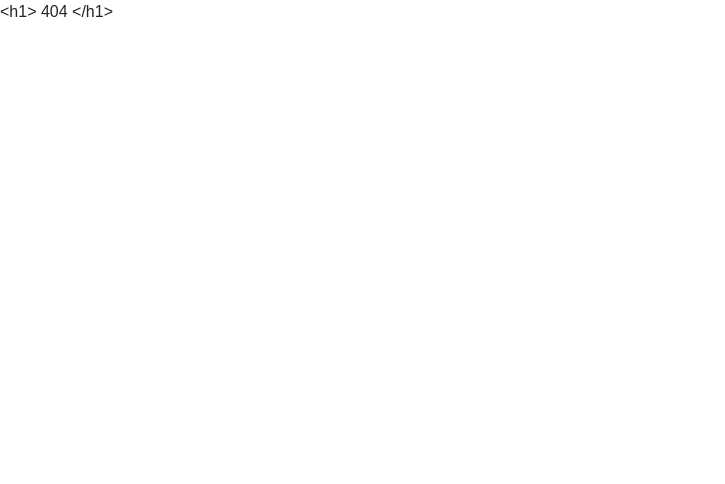
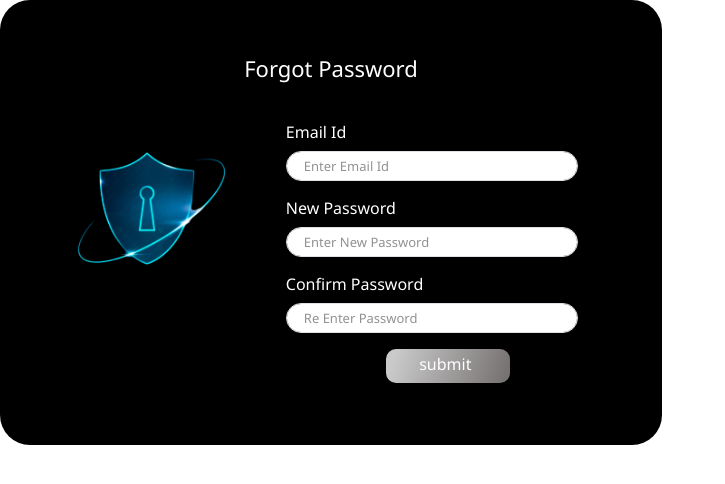
Before and after one commit to soumyasics/stock-it, a React (Vite) app in the folder client/: page /stock_it/forgotpassword in a window 1280 px wide. Before the commit this address had no page. Shown: the top 484 px of the page, without its empty margins (0-725 px from the left). Built offline with nearby package versions, Linux system fonts and the light colour scheme; the HTML template or start-up script is replaced by a standard one.

Commit message:
forgotpassword

```diff
--- a/client/src/App.jsx
+++ b/client/src/App.jsx
@@ -32,6 +32,9 @@ import { CompanyHome } from "./components/company/companyHome/companyHome";
 import NewAdminsidebar from "./components/AdminNewSidebar/newAdminsidebar";
 import { ViewCompanyDetails } from "./components/user/viewCompaniesDetails/viewCompaniesDetails";
 import CompanySidebar from "./components/company/companySidebar/companySidebar";
+import IpoForm from "./components/company/Ipoform/ipoForm";
+import Forgotpassword from "./components/common/forgetPassword/forgotpassword";
+
 
 function App() {
   return (
@@ -111,6 +114,9 @@ function App() {
           <Route path="/adminNavbar" element={<AdminNavbar />} />
           <Route path="/requestpage/:id" element={<RequestPage />} />
 
+          <Route path="/ipoform" element={<IpoForm/>}/>
+          <Route path="/forgotpassword" element={<Forgotpassword/>}/>
+
           <Route path="/*" element={"<h1> 404 </h1>"} />
         </Routes>
       </BrowserRouter>
--- /dev/null
+++ b/client/src/components/common/forgetPassword/forgotpassword.css
@@ -0,0 +1,78 @@
+@import url('https://fonts.googleapis.com/css2?family=Noto+Sans:ital,wght@0,100..900;1,100..900&display=swap');
+
+.forgotpassword-box {
+    width: 662px;
+    height: 445px;
+    background-color: black;
+    border-radius: 30px;
+    padding-top: 1%;
+}
+
+.forgotpassword-heading {
+    color: #FFF;
+    font-family: 'Noto Sans', sans-serif;
+    font-style: normal;
+    font-weight: 400;
+    font-size: 25px;
+    line-height: normal;
+    text-align: center;
+    margin-top: 40px;
+}
+
+.forgotpassword-logo img {
+    width: 194px;
+    height: 187px;
+    flex-shrink: 0;
+    margin-left: 50px;
+}
+
+.forgotpassword-inputs {
+    width: 300px;
+    height: 300px;
+    margin-top: 30px;
+    color: #FFF;
+}
+
+.forgotpassword-inner input {
+    width: 292px;
+    height: 30px;
+    flex-shrink: 0;
+    border-radius: 15px;
+}
+
+.forgotpassword-inner label {
+    color: #FFF;
+    font-family: "Noto Sans";
+    font-size: 16px;
+    font-style: normal;
+    font-weight: 400;
+    line-height: normal;
+}
+
+.forgotpassword-inner ::placeholder {
+    padding-left: 5px;
+    color: #929292;
+    font-family: "Noto Sans";
+    font-size: 13px;
+    font-style: normal;
+    font-weight: 400;
+    line-height: normal;
+}
+
+.login-button {
+    margin-left: 100px;
+    margin-top: 10px;
+    border-radius: 10px;
+    color: #FFF;
+    font-family: "noto sans";
+    display: flex;
+    width: 124px;
+    height: 34px;
+    padding: 6px 20px 10px 15px;
+    justify-content: center;
+    align-items: center;
+    gap: 10px;
+    flex-shrink: 0;
+    border: none;
+    background: linear-gradient(109deg, #CACACA 7.86%, #787373 94.87%);
+}
--- /dev/null
+++ b/client/src/components/common/forgetPassword/forgotpassword.jsx
@@ -0,0 +1,65 @@
+import React from 'react'
+import './forgotpassword.css'
+import img1 from '../../../assets/images/shieldLogo.png'
+import CommonNavbar from '../commonNavbar'
+import { Footer2 } from '../footer2/footer2'
+
+function Forgotpassword() {
+    return (
+        <div>
+
+            <div className='forgotpassword'>
+                <div className="forgotpassword-box">
+                    <h3 className="resetpassword-heading">Forgot Password</h3>
+                    <div class="row">
+                        <div class="col-5 forgotpassword-logo">
+                            <img src={img1} alt="loginPage logo" className="img-fluid my-4" />
+                        </div>
+                        <form class="col-7 forgotpassword-inputs">
+                            <div class="mb-3 forgotpassword-inner">
+                                <label for="exampleFormControlInput1" class="form-label">
+                                    Email Id
+                                </label>
+                                <input
+                                    type="text"
+                                    class="form-control"
+                                    id="exampleFormControlInput1"
+                                    placeholder="Enter Email Id"
+                                />
+                            </div>
+                            <div class="mb-3 forgotpassword-inner">
+                                <label for="exampleFormControlInput1" class="form-label">
+                                   New Password
+                                </label>
+                                <input
+                                    type="password"
+                                    class="form-control"
+                                    id="exampleFormControlInput1"
+                                    placeholder="Enter New Password"
+                                />
+                            </div>
+                            <div class="mb-3 forgotpassword-inner">
+                                <label for="exampleFormControlInput1" class="form-label">
+                                   Confirm Password
+                                </label>
+                                <input
+                                    type="password"
+                                    class="form-control"
+                                    id="exampleFormControlInput1"
+                                    placeholder="Re Enter Password"
+                                />
+                            </div>
+
+                            <button class="login-button" type="submit">
+                                submit
+                            </button>
+                        </form>
+                    </div>
+                </div>
+            </div>
+
+        </div>
+    )
+}
+
+export default Forgotpassword
--- /dev/null
+++ b/client/src/components/company/Ipoform/ipoForm.css
@@ -0,0 +1,78 @@
+@import url('https://fonts.googleapis.com/css2?family=Noto+Sans:ital,wght@0,100..900;1,100..900&display=swap');
+
+.companystock {
+    width: 662px;
+    height: 445px;
+    flex-shrink: 0;
+    background-color: black;
+    border-radius: 40px;
+    margin: auto;
+    padding-top: 40px;
+}
+
+.companystock-head {
+    width: 662px;
+    height: 60px;
+    text-align: center;
+}
+
+.companystock-head h3 {
+    color: #FFF;
+    font-family: "Noto Sans";
+    font-size: 25px;
+    font-style: normal;
+    font-weight: 400;
+    line-height: normal;
+}
+
+.companystock-inputs {
+    color: #FFF;
+    font-family: "Noto Sans";
+    font-size: 16px;
+    font-style: normal;
+    font-weight: 400;
+    line-height: normal;
+    width: 300px;
+    height: 300px;
+    margin-left: 27%;
+    padding-top: 5%;
+}
+
+.companystock-star {
+    color: #EF0000;
+}
+
+.companystock-inputs input {
+    width: 100%;
+    height: 30px;
+    border-radius: 15px;
+    background: #FFF;
+    border: none;
+    margin-bottom: 5%;
+}
+
+.companystock-inputs ::placeholder {
+    color: #929292;
+    font-family: "Noto Sans";
+    font-size: 13px;
+    font-style: normal;
+    font-weight: 400;
+    line-height: normal;
+    padding: 4%;
+}
+
+.companystock-inputs button {
+    color: #FFF;
+    border: none;
+    display: inline-flex;
+    height: 33px;
+    padding: 6px 20px 10px 15px;
+    justify-content: center;
+    align-items: center;
+    gap: 10px;
+    flex-shrink: 0;
+    border-radius: 10px;
+    background: linear-gradient(180deg, #C7C7C7 0%, #7E7979 100%);
+    box-shadow: 0px 4px 4px 0px rgba(0, 0, 0, 0.25);
+    margin-left: 35%;
+}
--- a/client/src/components/company/Ipoform/ipoForm.jsx
+++ b/client/src/components/company/Ipoform/ipoForm.jsx
@@ -0,0 +1,29 @@
+import React from 'react'
+import './ipoForm.css'
+import AdminNavbar from '../../common/adminNavbar'
+
+function IpoForm() {
+    return (
+        <>
+        <AdminNavbar/>
+        <div style={{minHeight:"50px"}}></div>
+            <div className='companystock'>
+                <div className='companystock-head'>
+                    <h3>Company Stock Details</h3>
+                </div>
+                <div className='companystock-inputs'>
+                    <label htmlFor="Totalshares">Total Shares <span className='companystock-star'>*</span></label><br />
+                    <input type="text" placeholder='Total Shares' />
+                    <label htmlFor="Totalshares">Cost Per Shares <span className='companystock-star'>*</span></label><br />
+                    <input type="text" placeholder='Cost Per Share' />
+                    <label htmlFor="Totalshares">Total Market Captitaion <span className='companystock-star'>*</span></label><br />
+                    <input type="text" placeholder='Total market capitation' />
+                    <button type='sumbit'>Submit</button>
+                </div>
+            </div>
+            </>
+
+    )
+}
+
+export default IpoForm
```
Also changed, not shown: 1 other file (tests, documents, lock files or other folders).
